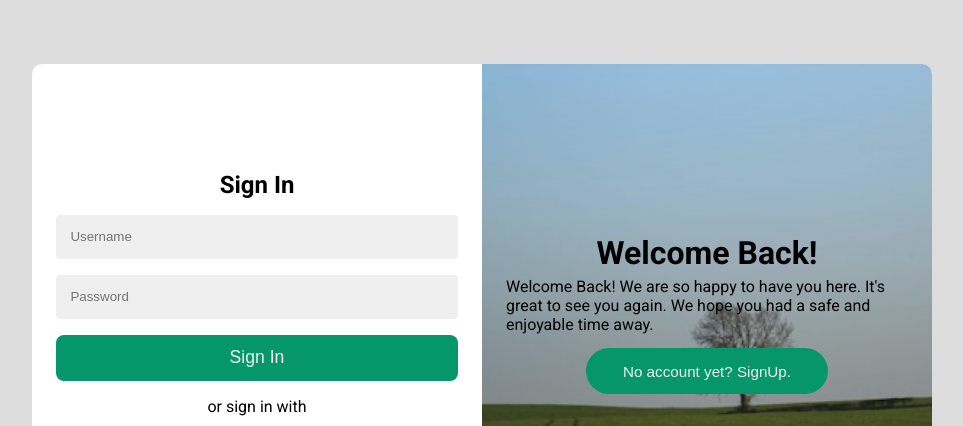
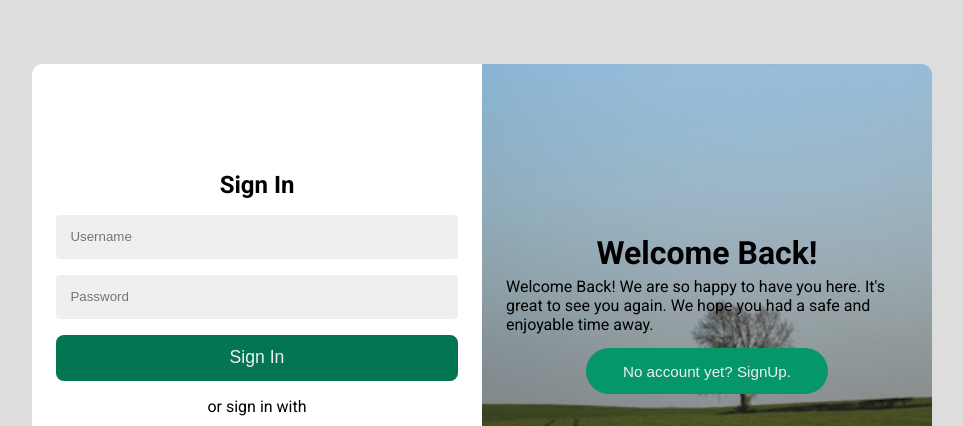
Before and after one commit to jansens04/Login-Page, a plain HTML site: page index.html in a window 1280 px wide. In both pictures the pointer is over the button "Sign In". Shown: the top 426 px of the page, without its empty margins (158-1121 px from the left). Drawn offline with nearby package versions, Linux system fonts and the light colour scheme.

Commit message:
add styling

```diff
--- a/src/style/global.css
+++ b/src/style/global.css
@@ -50,6 +50,8 @@ body {
 .login-side-left > button {
   width: 100%;
   text-align: center;
+  cursor: pointer;
+  transition: all 350ms ease-in-out;
   border: none;
   padding: 0.8rem;
   font-size: 1.1rem;
@@ -57,6 +59,10 @@ body {
   border-radius: 8px;
   color: #efefef;
   background: #05976a;
+}
+
+.login-side-left > button:hover {
+  background: #047553;
 }
 
 .login-side-left ul {
```
